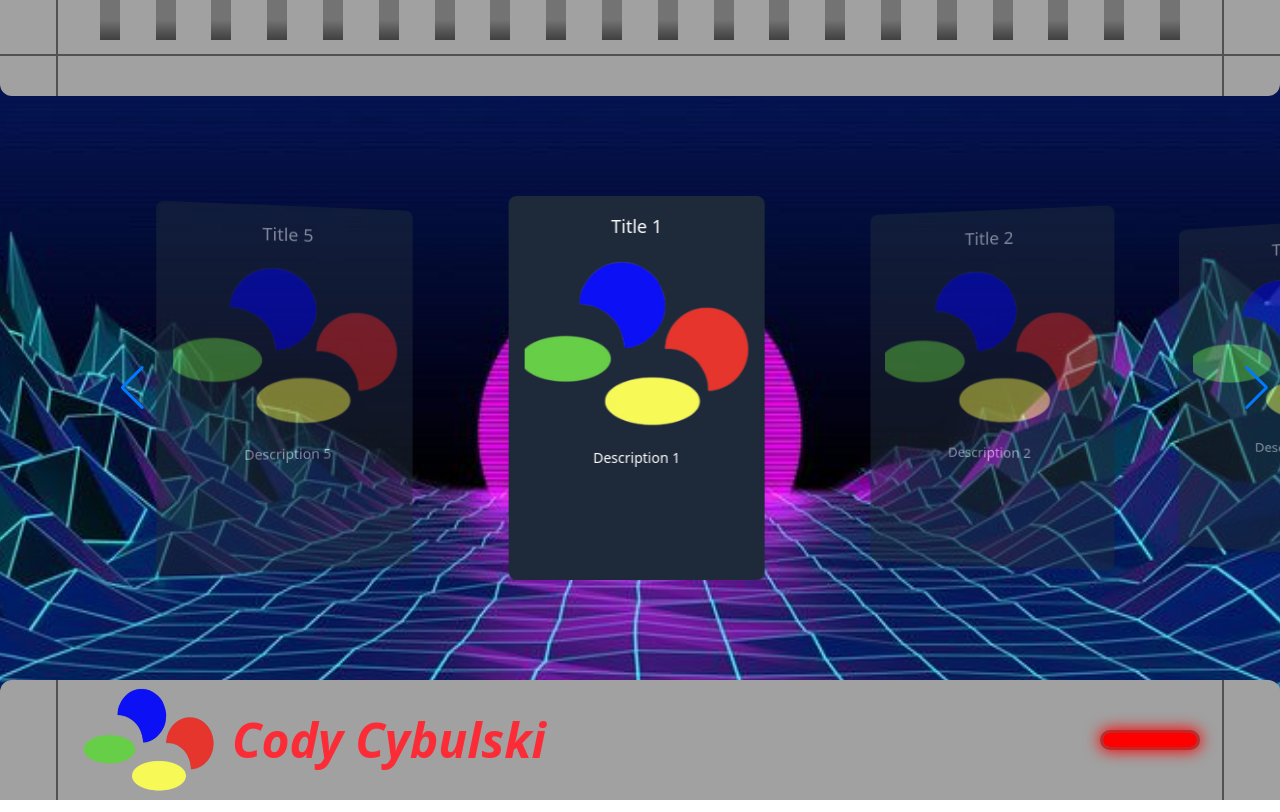
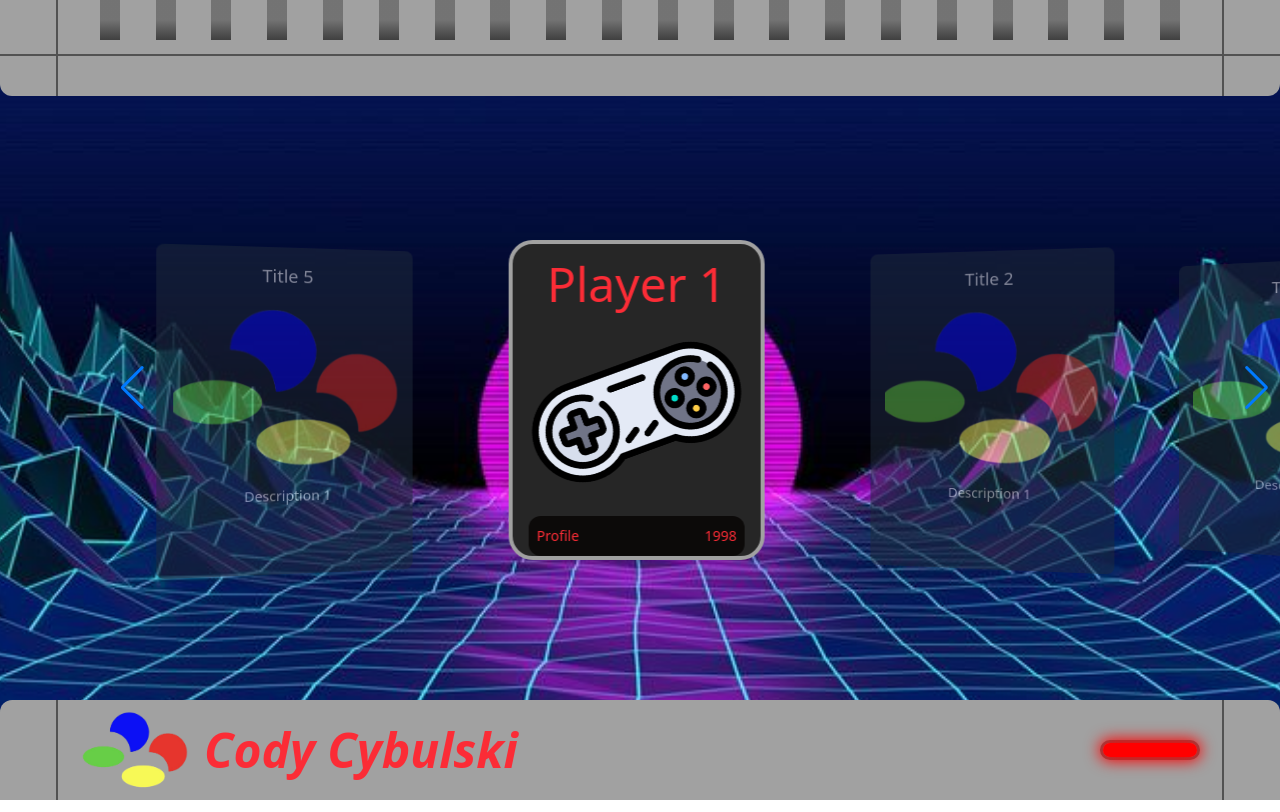
Before and after one commit to BatPickle/codyCybulskiPortfolio, a plain HTML site: page index.html in a window 1280 px wide. Drawn offline with nearby package versions, Linux system fonts and the light colour scheme.

Commit message:
Add files via upload

```diff
--- a/index.html
+++ b/index.html
@@ -66,50 +66,53 @@
 
         <div class="relative flex justify-center items-center w-screen h-screen pl-[10%]">
             <div class="swiper my-3d-carousel">
-                <div class="swiper-wrapper">
+                <div class="swiper-wrapper pt-12">
 
                     <!-- Card 1 -->
                     <div class="swiper-slide">
-                        <div class="relative w-64 h-96 bg-gray-800 rounded-lg shadow-lg p-4">
-                            <h3 class="text-center text-white text-lg mb-2">Title 1</h3>
+                        <div class="relative w-64 h-80 bg-neutral-800 rounded-3xl shadow-lg p-4 border-4 border-neutral-400">
+                            <h3 class="text-center text-red-500 text-5xl mb-2">Player 1</h3>
+                            <img src="img/controller.png" alt="Image 1" class="w-full h-48 object-cover rotate-340">
+                            <div class="text-center text-red-500 text-sm mt-2 relative flex items-center justify-between rounded-xl bg-stone-950 h-10 px-2">
+                                <p>Profile</p>
+                                <p>1998</p>
+                            </div>
+                        </div>
+                    </div>
+
+                    <!-- Card 2 -->
+                    <div class="swiper-slide">
+                        <div class="relative w-64 h-86 bg-gray-800 rounded-lg shadow-lg p-4">
+                            <h3 class="text-center text-white text-lg mb-2">Title 2</h3>
                             <img src="img/snesLogo.png" alt="Image 1" class="w-full h-48 object-cover rounded-md">
                             <p class="text-center text-white text-sm mt-2">Description 1</p>
                         </div>
                     </div>
 
-                    <!-- Card 2 -->
-                    <div class="swiper-slide">
-                        <div class="relative w-64 h-96 bg-gray-800 rounded-lg shadow-lg p-4">
-                            <h3 class="text-center text-white text-lg mb-2">Title 2</h3>
-                            <img src="img/snesLogo.png" alt="Image 2" class="w-full h-48 object-cover rounded-md">
-                            <p class="text-center text-white text-sm mt-2">Description 2</p>
-                        </div>
-                    </div>
-
                     <!-- Card 3 (Center, Full Opacity) -->
                     <div class="swiper-slide">
-                        <div class="relative w-64 h-96 bg-gray-800 rounded-lg shadow-lg p-4">
+                        <div class="relative w-64 h-86 bg-gray-800 rounded-lg shadow-lg p-4">
                             <h3 class="text-center text-white text-lg mb-2">Title 3</h3>
-                            <img src="img/snesLogo.png" alt="Image 2" class="w-full h-48 object-cover rounded-md">
-                            <p class="text-center text-white text-sm mt-2">Description 3</p>
+                            <img src="img/snesLogo.png" alt="Image 1" class="w-full h-48 object-cover rounded-md">
+                            <p class="text-center text-white text-sm mt-2">Description 1</p>
                         </div>
                     </div>
 
                     <!-- Card 4 -->
                     <div class="swiper-slide">
-                        <div class="relative w-64 h-96 bg-gray-800 rounded-lg shadow-lg p-4">
+                        <div class="relative w-64 h-86 bg-gray-800 rounded-lg shadow-lg p-4">
                             <h3 class="text-center text-white text-lg mb-2">Title 4</h3>
-                            <img src="img/snesLogo.png" alt="Image 4" class="w-full h-48 object-cover rounded-md">
-                            <p class="text-center text-white text-sm mt-2">Description 4</p>
+                            <img src="img/snesLogo.png" alt="Image 1" class="w-full h-48 object-cover rounded-md">
+                            <p class="text-center text-white text-sm mt-2">Description 1</p>
                         </div>
                     </div>
 
                     <!-- Card 5 -->
                     <div class="swiper-slide">
-                        <div class="relative w-64 h-96 bg-gray-800 rounded-lg shadow-lg p-4">
+                        <div class="relative w-64 h-86 bg-gray-800 rounded-lg shadow-lg p-4">
                             <h3 class="text-center text-white text-lg mb-2">Title 5</h3>
-                            <img src="img/snesLogo.png" alt="Image 5" class="w-full h-48 object-cover rounded-md">
-                            <p class="text-center text-white text-sm mt-2">Description 5</p>
+                            <img src="img/snesLogo.png" alt="Image 1" class="w-full h-48 object-cover rounded-md">
+                            <p class="text-center text-white text-sm mt-2">Description 1</p>
                         </div>
                     </div>
                 </div>
@@ -126,10 +129,10 @@
 
 
     <!-- Bottom Bar -->
-    <footer class="bg-neutral-400 text-white py-4 text-center w-full h-30 fixed bottom-0 left-0 flex items-center justify-between px-10 rounded-t-xl">
+    <footer class="bg-neutral-400 text-white py-4 text-center w-full h-25 fixed bottom-0 left-0 flex items-center justify-between px-10 rounded-t-xl">
         <!-- Left Side: Image & Name -->
         <div class="flex items-center">
-            <img src="img/snesLogo.png" alt="Profile Image" class="h-30 w-35 rounded-full ml-10">
+            <img src="img/snesLogo.png" alt="Profile Image" class="h-22 w-28 rounded-full ml-10">
             <span class="ml-3 text-5xl font-semibold text-red-500 italic">Cody Cybulski</span>
         </div>
 
```
Also changed, not shown: img/controller.png (added).
